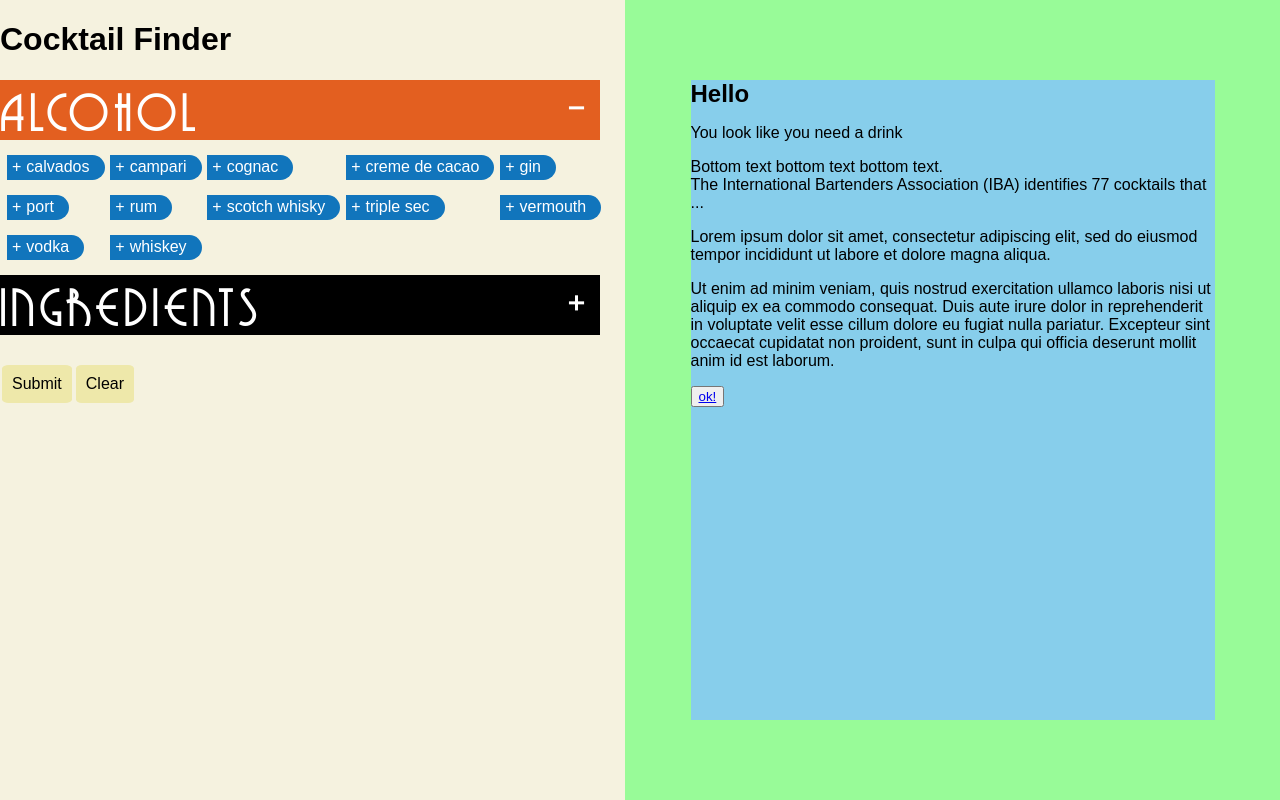
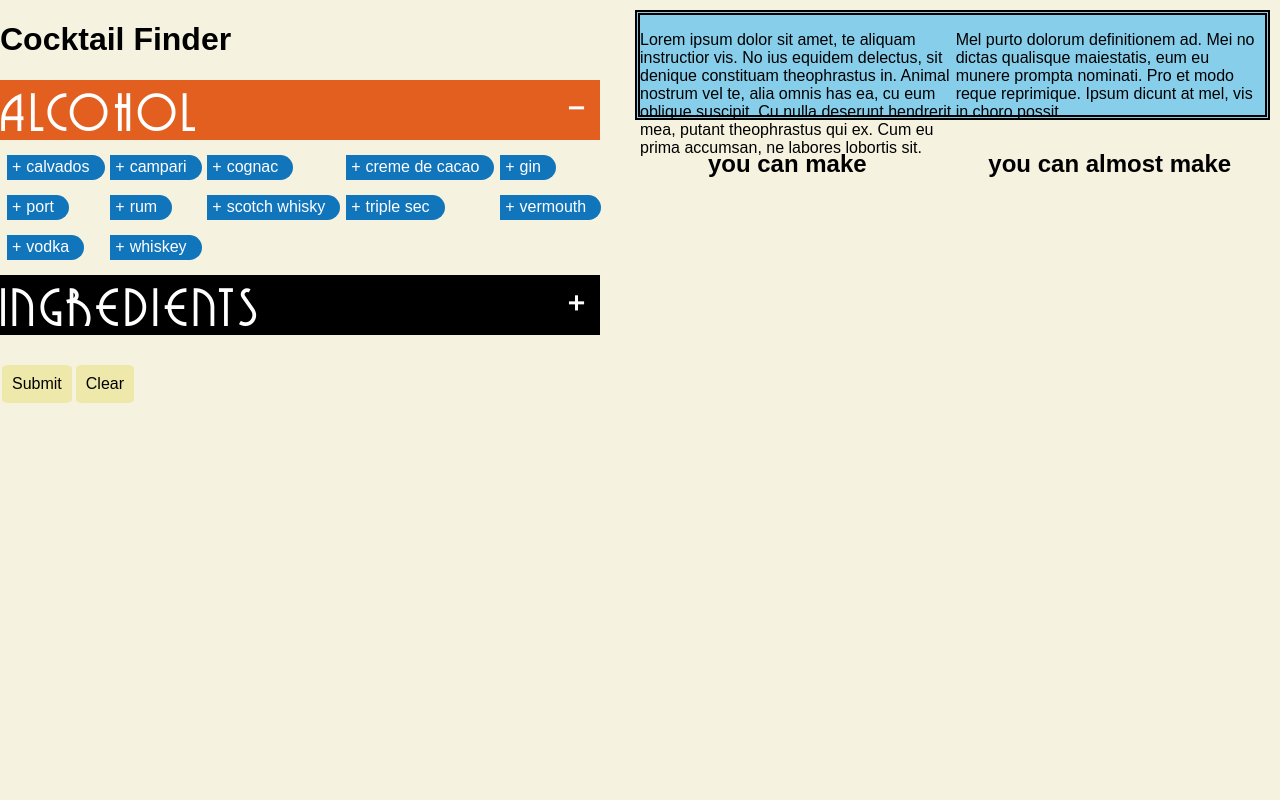
Before and after one commit to PGalicia/CocktailFinder, a React (Create React App) app: page / in a window 1280 px wide. Built offline with nearby package versions, Linux system fonts and the light colour scheme.

Commit message:
Design Website: Create Filter Result Component

```diff
--- a/src/components/container/home.jsx
+++ b/src/components/container/home.jsx
@@ -8,6 +8,7 @@ import Checklist from "./checklist";
 import Selected from "../presentational/selected";
 import Result from "../presentational/result";
 import Greeting from "../presentational/greeting";
+import FilterResult from "../presentational/filterResult";
 
 // Redux
 import { connect } from "react-redux";
@@ -71,10 +72,10 @@ class Home extends Component {
       category => category.chosen.length === 0
     );
     return (
-      <React.Fragment>
+      <div className="home-container">
         {/* <Checklist /> */}
-        {/* <Result name="Cocktails" result={this.props.cocktails} /> */}
-        <Greeting />
+        {/* <Result name="n/a" result={this.props.cocktails} /> */}
+        {/* <Greeting /> */}
         {/* {notEmpty && (
           <React.Fragment>
             <Selected selected={this.props.selected} />
@@ -86,7 +87,30 @@ class Home extends Component {
             <Result name="Close Cocktail" result={this.props.closeCocktails} />
           </React.Fragment>
         )} */}
-      </React.Fragment>
+        {/* <Selected selected={this.props.selected} /> */}
+        <div className="box">
+          <p>
+            Lorem ipsum dolor sit amet, te aliquam instructior vis. No ius
+            equidem delectus, sit denique constituam theophrastus in. Animal
+            nostrum vel te, alia omnis has ea, cu eum oblique suscipit. Cu nulla
+            deserunt hendrerit mea, putant theophrastus qui ex. Cum eu prima
+            accumsan, ne labores lobortis sit.
+          </p>
+          <p>
+            Mel purto dolorum definitionem ad. Mei no dictas qualisque
+            maiestatis, eum eu munere prompta nominati. Pro et modo reque
+            reprimique. Ipsum dicunt at mel, vis in choro possit.
+          </p>
+        </div>
+        <FilterResult
+          name="you can make"
+          result={this.props.possibleCocktails}
+        />
+        <FilterResult
+          name="you can almost make"
+          result={this.props.closeCocktails}
+        />
+      </div>
     );
   }
 }
--- /dev/null
+++ b/src/components/presentational/cocktailCard.jsx
@@ -0,0 +1,57 @@
+import React from "react";
+import "../../style/cocktailCard.css";
+
+const CocktailCard = props => (
+  <div key={props.cocktail.name} className="cocktail-card">
+    <h2>{props.cocktail.name}</h2>
+    <div className="cocktail-name">
+      <p className="label">Alcohol</p>
+      <div className="item-list">
+        {props.cocktail.alcohol.map(alc => {
+          return (
+            <div className="text">
+              <p>{alc.toLowerCase()}</p>
+              <span className="dotted" />
+            </div>
+          );
+        })}
+      </div>
+    </div>
+    <div className="cocktail-garnish">
+      <p className="label">Garnish</p>
+      <div className="item-list">
+        {props.cocktail.garnish.map(gar => {
+          return (
+            <div className="text">
+              <p>{gar.toLowerCase()}</p>
+              <span className="dotted" />
+            </div>
+          );
+        })}
+        {props.cocktail.garnish.length === 0 ? (
+          <div className="text">
+            <p>
+              <i>n/a</i>
+            </p>
+            <span className="dotted" />
+          </div>
+        ) : null}
+      </div>
+    </div>
+    <div className="cocktail-ingredients">
+      <p className="label">Ingredients</p>
+      <div className="item-list">
+        {props.cocktail.ingredients.map(ingre => {
+          return (
+            <div className="text">
+              <p>{ingre.toLowerCase()}</p>
+              <span className="dotted" />
+            </div>
+          );
+        })}
+      </div>
+    </div>
+  </div>
+);
+
+export default CocktailCard;
--- /dev/null
+++ b/src/components/presentational/filterResult.jsx
@@ -0,0 +1,18 @@
+import React from "react";
+import CocktailCard from "../presentational/cocktailCard";
+import "../../style/filterResult.css";
+
+const FilterResult = props => {
+  return (
+    <div className="filter-result-container">
+      <h2>{props.name}</h2>
+      <div className="filter-result-list">
+        {props.result.map(cocktail => {
+          return <CocktailCard cocktail={cocktail} />;
+        })}
+      </div>
+    </div>
+  );
+};
+
+export default FilterResult;
--- a/src/components/presentational/result.jsx
+++ b/src/components/presentational/result.jsx
@@ -1,67 +1,17 @@
 import React from "react";
+import CocktailCard from "./cocktailCard";
 import "../../style/result.css";
 
 const ResultContainer = props => {
   return (
-    <React.Fragment>
-      {/* <h4>{props.name}</h4> */}
+    <div className="cocktail-container">
+      {props.name !== "n/a" ? <h4>{props.name}</h4> : null}
       <div className="cocktail-list">
         {props.result.map(cocktail => {
-          return (
-            <div key={cocktail.name} className="cocktail-card">
-              <h2>{cocktail.name}</h2>
-              <div className="cocktail-name">
-                <p className="label">Alcohol</p>
-                <div className="item-list">
-                  {cocktail.alcohol.map(alc => {
-                    return (
-                      <div className="text">
-                        <p>{alc.toLowerCase()}</p>
-                        <span className="dotted" />
-                      </div>
-                    );
-                  })}
-                </div>
-              </div>
-              <div className="cocktail-garnish">
-                <p className="label">Garnish</p>
-                <div className="item-list">
-                  {cocktail.garnish.map(gar => {
-                    return (
-                      <div className="text">
-                        <p>{gar.toLowerCase()}</p>
-                        <span className="dotted" />
-                      </div>
-                    );
-                  })}
-                  {cocktail.garnish.length === 0 ? (
-                    <div className="text">
-                      <p>
-                        <i>n/a</i>
-                      </p>
-                      <span className="dotted" />
-                    </div>
-                  ) : null}
-                </div>
-              </div>
-              <div className="cocktail-ingredients">
-                <p className="label">Ingredients</p>
-                <div className="item-list">
-                  {cocktail.ingredients.map(ingre => {
-                    return (
-                      <div className="text">
-                        <p>{ingre.toLowerCase()}</p>
-                        <span className="dotted" />
-                      </div>
-                    );
-                  })}
-                </div>
-              </div>
-            </div>
-          );
+          return <CocktailCard cocktail={cocktail} />;
         })}
       </div>
-    </React.Fragment>
+    </div>
   );
 };
 
--- a/src/style/App.css
+++ b/src/style/App.css
@@ -6,6 +6,7 @@
 body {
   background-color: rgb(245, 242, 223);
   z-index: -5;
+  overflow: hidden;
 }
 
 #root {
--- /dev/null
+++ b/src/style/cocktailCard.css
@@ -0,0 +1,47 @@
+.cocktail-card {
+  width: 350px;
+  margin: 10px auto;
+  text-align: center;
+}
+
+.cocktail-card > div {
+  margin: 10px 0;
+}
+
+.cocktail-name,
+.cocktail-garnish,
+.cocktail-ingredients {
+  position: relative;
+}
+
+.label {
+  position: absolute;
+  margin: 0;
+  z-index: 1;
+  height: 100%;
+  padding-right: 5px;
+  background-color: skyblue;
+  background-color: rgb(245, 242, 223);
+}
+
+.item-list {
+  text-align: right;
+  position: relative;
+  width: 100%;
+}
+
+.dotted::before {
+  content: ".............................................................................";
+  position: absolute;
+  right: 0;
+  z-index: -1;
+}
+
+.text p {
+  margin: 0;
+  background-color: red;
+  padding-left: 5px;
+  display: inline-block;
+  z-index: 2;
+  background-color: rgb(245, 242, 223);
+}
--- /dev/null
+++ b/src/style/filterResult.css
@@ -0,0 +1,8 @@
+.filter-result-container {
+  /* background-color: skyblue; */
+  text-align: center;
+}
+
+.filter-result-list {
+  overflow-y: scroll;
+}
--- a/src/style/home.css
+++ b/src/style/home.css
@@ -1,4 +1,20 @@
-/* .home-view {
-  background-color: palegreen;
-  margin: 0 100px;
-} */
+.home-container {
+  display: grid;
+  grid-template-columns: repeat(2, auto);
+  grid-gap: 10px;
+  margin: 10px;
+}
+
+.box {
+  height: 100px;
+  background-color: skyblue;
+  grid-column: span 2;
+  position: relative;
+  border: 5px solid #000;
+  border-style: double;
+}
+
+.box {
+  display: grid;
+  grid-template-columns: repeat(2, auto);
+}
--- a/src/style/result.css
+++ b/src/style/result.css
@@ -2,51 +2,3 @@
   display: grid;
   grid-template-columns: repeat(2, auto);
 }
-
-.cocktail-card {
-  width: 350px;
-  margin: 10px;
-  text-align: center;
-}
-
-.cocktail-card > div {
-  margin: 10px 0;
-}
-
-.cocktail-name,
-.cocktail-garnish,
-.cocktail-ingredients {
-  position: relative;
-}
-
-.label {
-  position: absolute;
-  margin: 0;
-  z-index: 1;
-  height: 100%;
-  padding-right: 5px;
-  background-color: skyblue;
-  background-color: rgb(245, 242, 223);
-}
-
-.item-list {
-  text-align: right;
-  position: relative;
-  width: 100%;
-}
-
-.dotted::before {
-  content: ".............................................................................";
-  position: absolute;
-  right: 0;
-  z-index: -1;
-}
-
-.text p {
-  margin: 0;
-  background-color: red;
-  padding-left: 5px;
-  display: inline-block;
-  z-index: 2;
-  background-color: rgb(245, 242, 223);
-}
```
